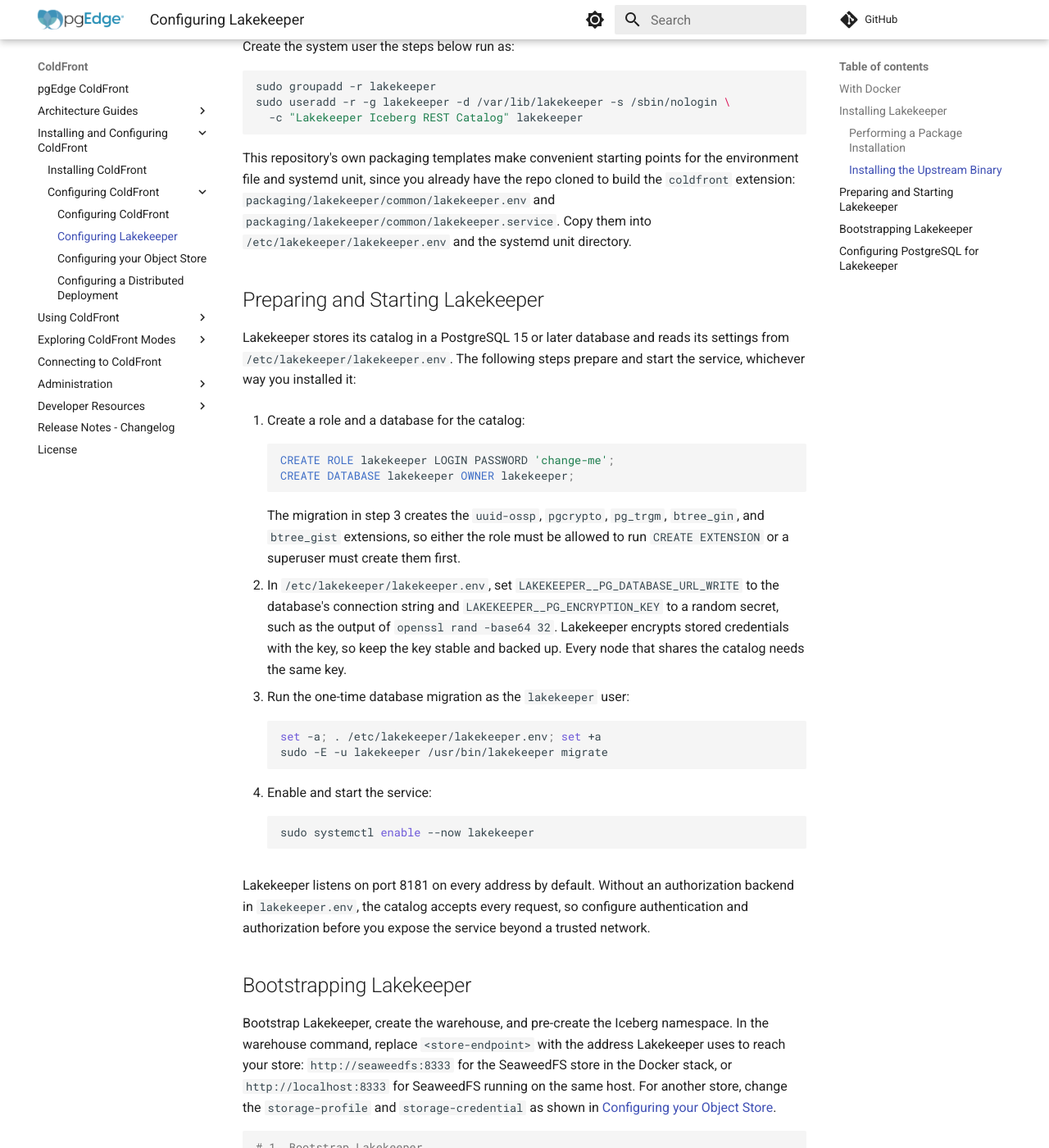
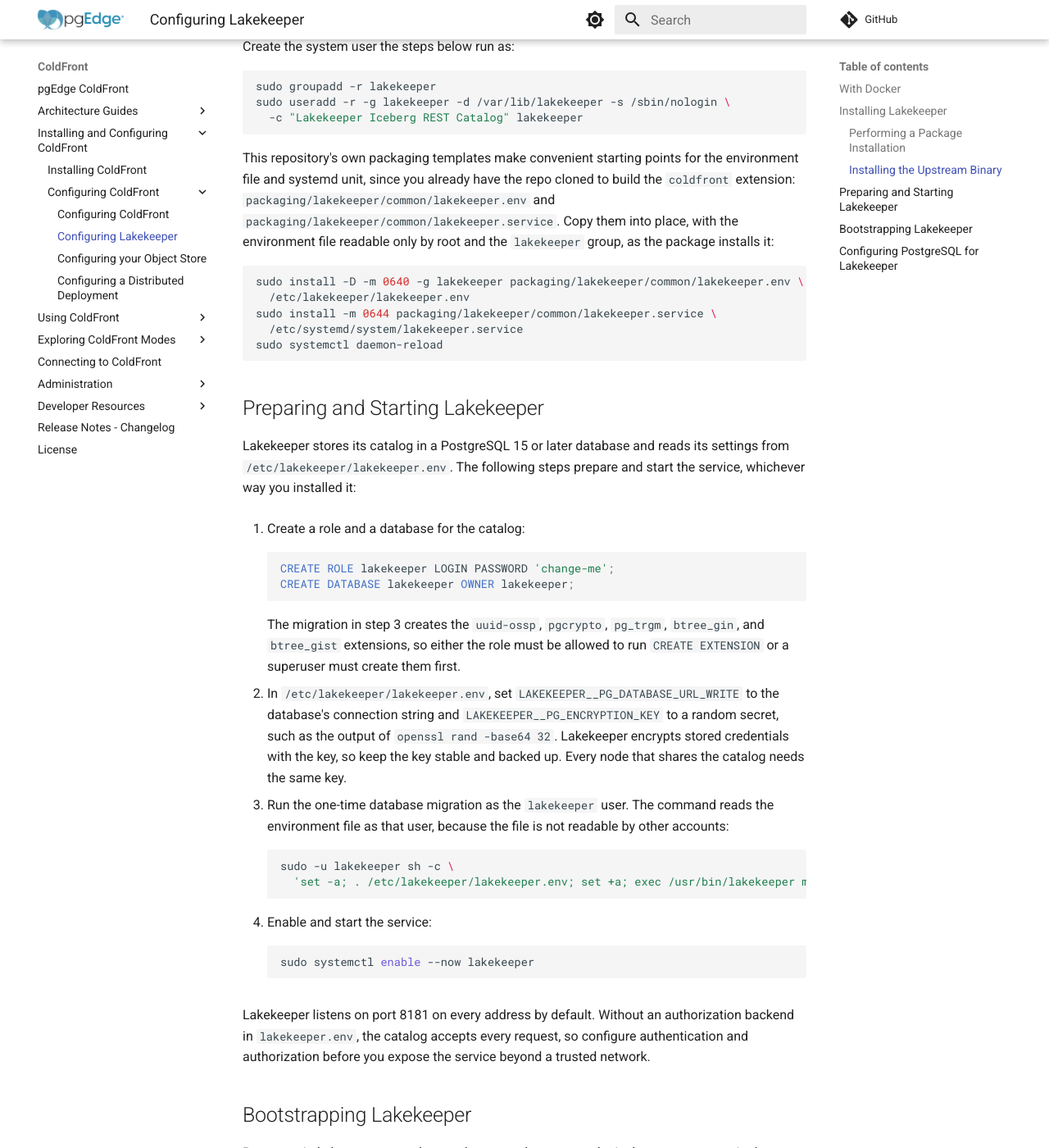
Before and after one commit to pgEdge/coldfront, an MkDocs documentation site: the page built from docs/configure_lakekeeper.md, in a window 1280 px wide and 1400 px high, scrolled down 1119 px. Shown: the whole window at 82% size. Built offline with MkDocs 1.6.1 and Material for MkDocs 9.7.7, drawn with Linux system fonts in a browser that asks for light colours; comment, search, counter and statistics services are not loaded.

Commit message:
docs: read the Lakekeeper environment file as the lakekeeper user

````diff
--- a/docs/configure_lakekeeper.md
+++ b/docs/configure_lakekeeper.md
@@ -62,8 +62,17 @@ This repository's own packaging templates make convenient starting
 points for the environment file and systemd unit, since you already
 have the repo cloned to build the `coldfront` extension:
 `packaging/lakekeeper/common/lakekeeper.env` and
-`packaging/lakekeeper/common/lakekeeper.service`. Copy them into
-`/etc/lakekeeper/lakekeeper.env` and the systemd unit directory.
+`packaging/lakekeeper/common/lakekeeper.service`. Copy them into place, with
+the environment file readable only by root and the `lakekeeper` group, as the
+package installs it:
+
+```bash
+sudo install -D -m 0640 -g lakekeeper packaging/lakekeeper/common/lakekeeper.env \
+  /etc/lakekeeper/lakekeeper.env
+sudo install -m 0644 packaging/lakekeeper/common/lakekeeper.service \
+  /etc/systemd/system/lakekeeper.service
+sudo systemctl daemon-reload
+```
 
 ## Preparing and Starting Lakekeeper
 
@@ -90,11 +99,13 @@ installed it:
     key, so keep the key stable and backed up. Every node that shares the
     catalog needs the same key.
 
-3. Run the one-time database migration as the `lakekeeper` user:
+3. Run the one-time database migration as the `lakekeeper` user. The
+    command reads the environment file as that user, because the file is not
+    readable by other accounts:
 
     ```bash
-    set -a; . /etc/lakekeeper/lakekeeper.env; set +a
-    sudo -E -u lakekeeper /usr/bin/lakekeeper migrate
+    sudo -u lakekeeper sh -c \
+      'set -a; . /etc/lakekeeper/lakekeeper.env; set +a; exec /usr/bin/lakekeeper migrate'
     ```
 
 4. Enable and start the service:
````
